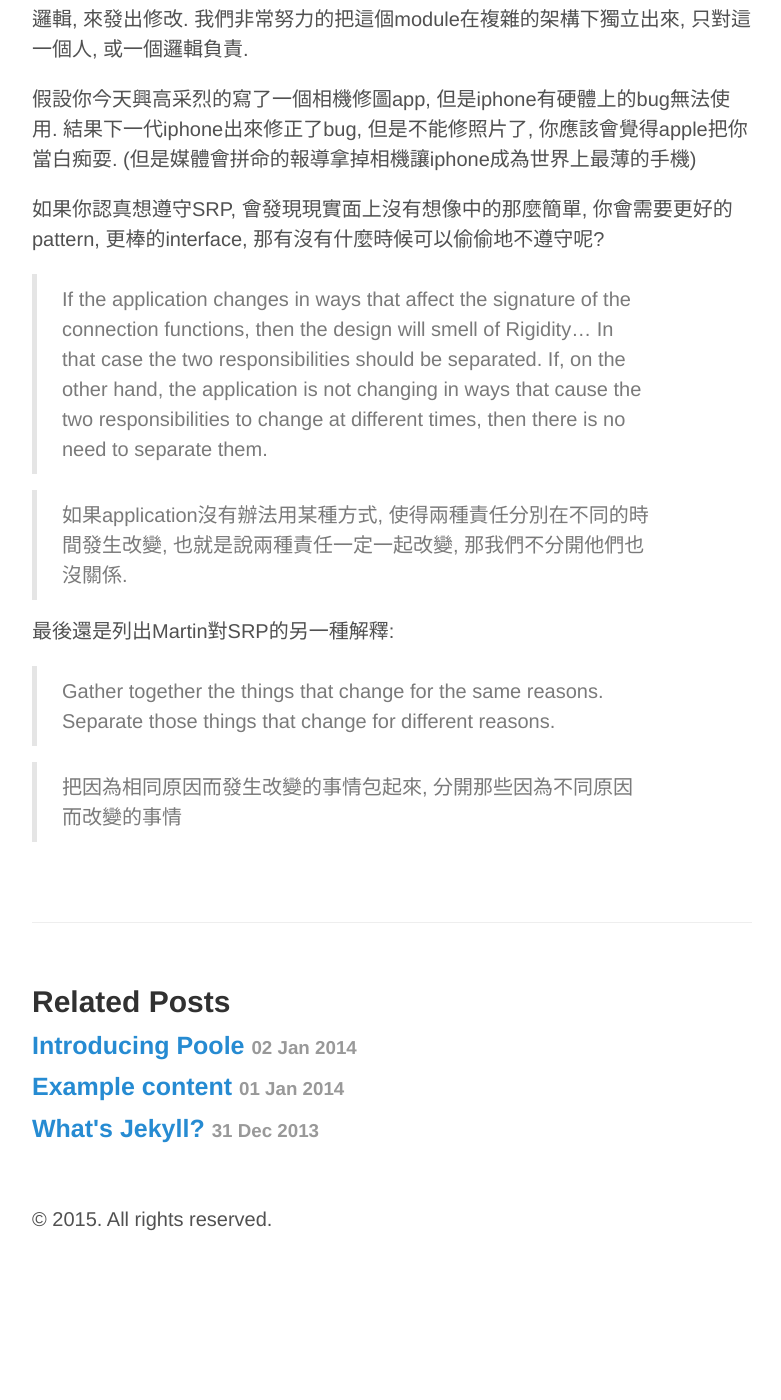
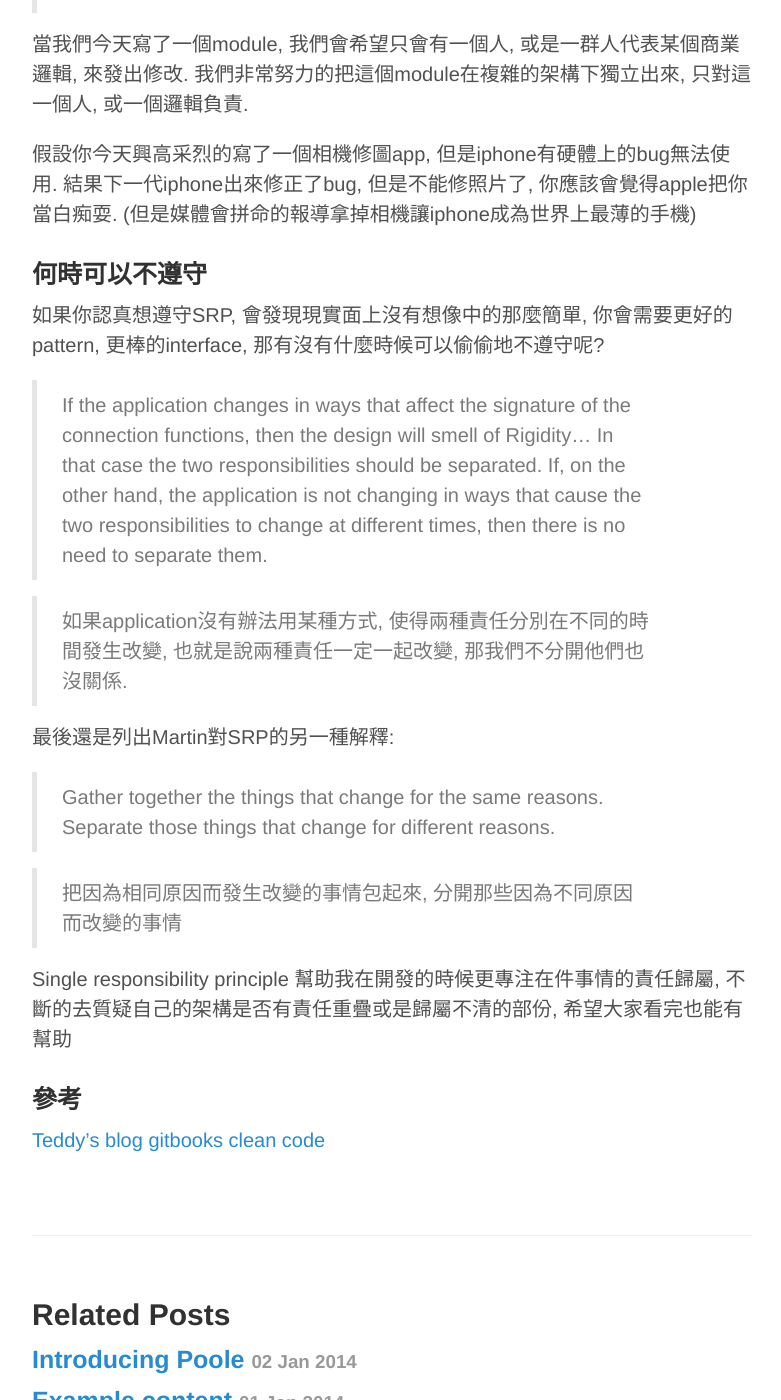
Before and after one commit to vidcina/vidcina.github.io, a Jekyll site: the page built from _posts/2015-04-16-single-responsibility-principle.md, in a window 1280 px wide and 1400 px high, scrolled down 1585 px. Shown: the whole window, without its empty margins (248-1029 px from the left). Built offline with Jekyll 4.4.1, drawn with Linux system fonts in a browser that asks for light colours; comment, search, counter and statistics services are not loaded; before the commit the page ends 2839 px from its top, so only the background shows below that; some of the changed text lies outside the part shown.

Commit message:
fix page

```diff
--- a/_posts/2015-04-16-single-responsibility-principle.md
+++ b/_posts/2015-04-16-single-responsibility-principle.md
@@ -1,6 +1,6 @@
 ---
 layout: post
-title: Design Pattern, SOLID princinples
+title: SOLID, Single responsibility principle
 ---
 
 <div class="message">
@@ -53,6 +55,8 @@ Martin 在[一篇文章](http://blog.8thlight.com/uncle-bob/2014/05/08/SingleRep
 結果下一代iphone出來修正了bug, 但是不能修照片了, 你應該會覺得apple把你當白痴耍.
 (但是媒體會拼命的報導拿掉相機讓iphone成為世界上最薄的手機)
 
+### 何時可以不遵守
+
 如果你認真想遵守SRP, 會發現現實面上沒有想像中的那麼簡單, 你會需要更好的pattern, 更棒的interface,
 那有沒有什麼時候可以偷偷地不遵守呢?
 
@@ -65,3 +69,11 @@ Martin 在[一篇文章](http://blog.8thlight.com/uncle-bob/2014/05/08/SingleRep
 > Gather together the things that change for the same reasons. Separate those things that change for different reasons.
 
 > 把因為相同原因而發生改變的事情包起來, 分開那些因為不同原因而改變的事情
+
+Single responsibility principle 幫助我在開發的時候更專注在件事情的責任歸屬, 不斷的去質疑自己的架構是否有責任重疊或是歸屬不清的部份, 希望大家看完也能有幫助
+
+### 參考
+
+[Teddy's blog](http://teddy-chen-tw.blogspot.tw/2011/12/3.html)
+[gitbooks](http://nlhsueh.gitbooks.io/oose/content/manuscript/ch4OOPrinciple.html)
+[clean code](http://www.books.com.tw/products/0010579897)
```
Also changed, not shown: other parts of _posts/2015-04-16-single-responsibility-principle.md (+3 -1 lines).
